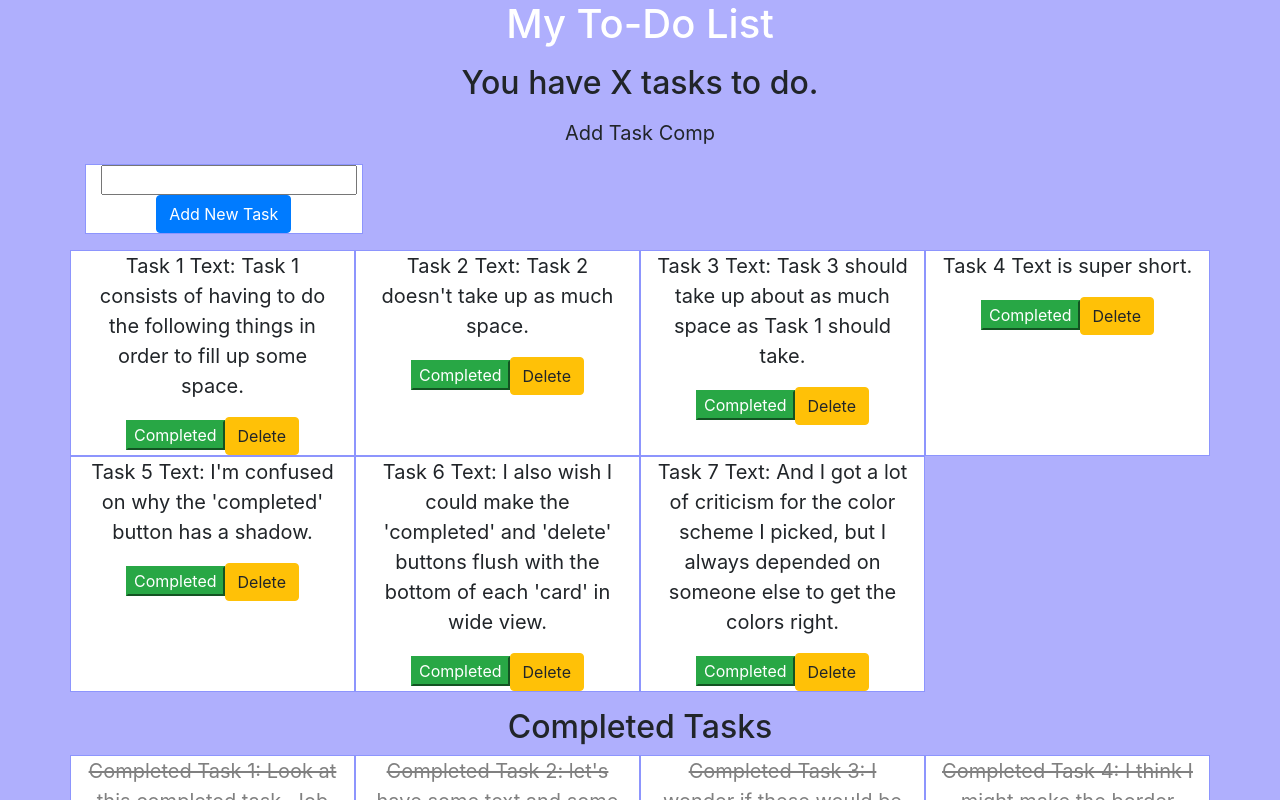
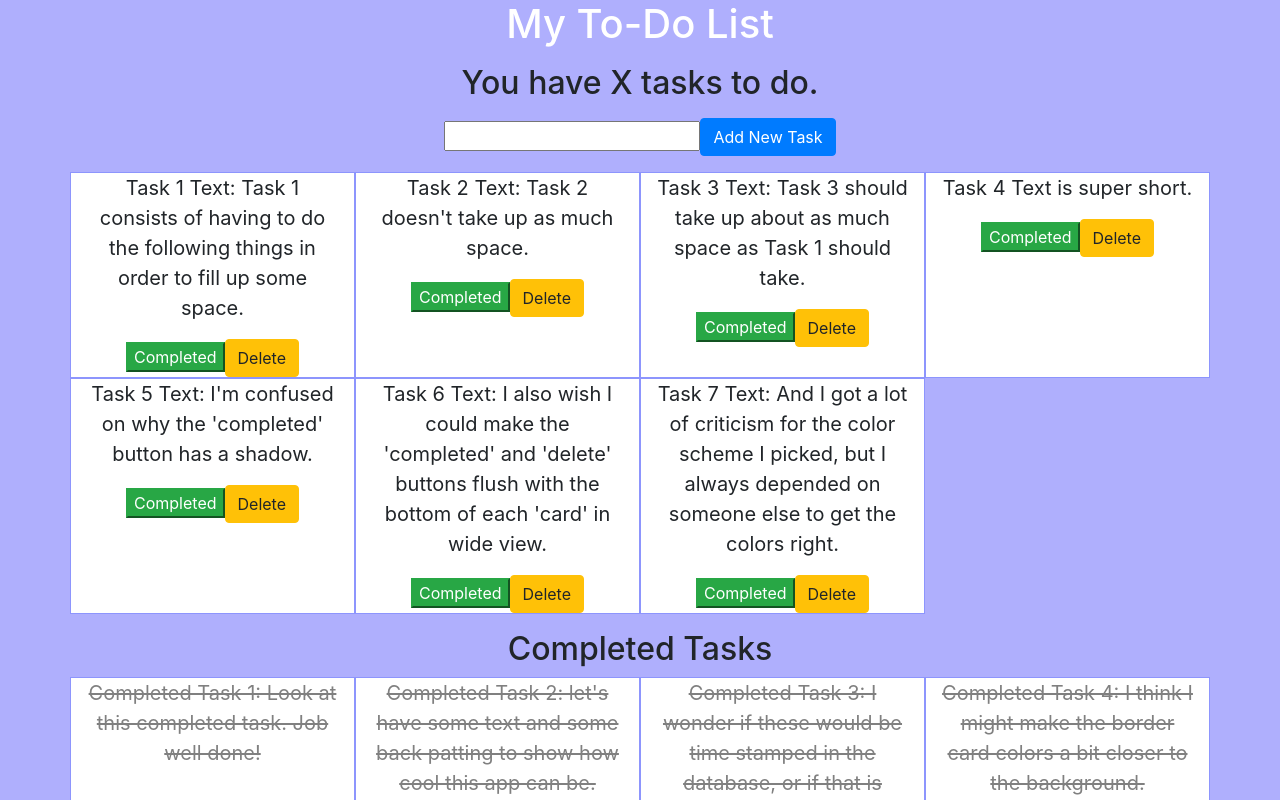
Before and after one commit to jennlyle/todo_react_application, a React (Create React App) app: page / in a window 1280 px wide. Shown: the top 800 px of the page. Built offline with nearby package versions, Linux system fonts and the light colour scheme.

Commit message:
Ported todo_app to todo_react_application

```diff
--- a/src/AddTask/AddTask.js
+++ b/src/AddTask/AddTask.js
@@ -3,12 +3,10 @@ import './AddTask.css';
 
 function AddTask() {
   return (
-    <div className="col-sm-3">
-        <form name="" action="">
-            <input type="text" name="newTask"></input>
-            <button className="btn btn-primary">Add New Task</button>
-        </form>
-    </div>
+    <form name="" action="">
+        <input type="text" name="newTask"></input>
+        <button className="btn btn-primary">Add New Task</button>
+    </form>
   );
 }
 export default AddTask;
--- a/src/App.js
+++ b/src/App.js
@@ -26,7 +26,6 @@ function App() {
 
       { /* ADD TASK COMPONENT */ }
       <p clear="all" />
-      <p>Add Task Comp</p>
 
       <div className="container">
         <div className="row">
```
